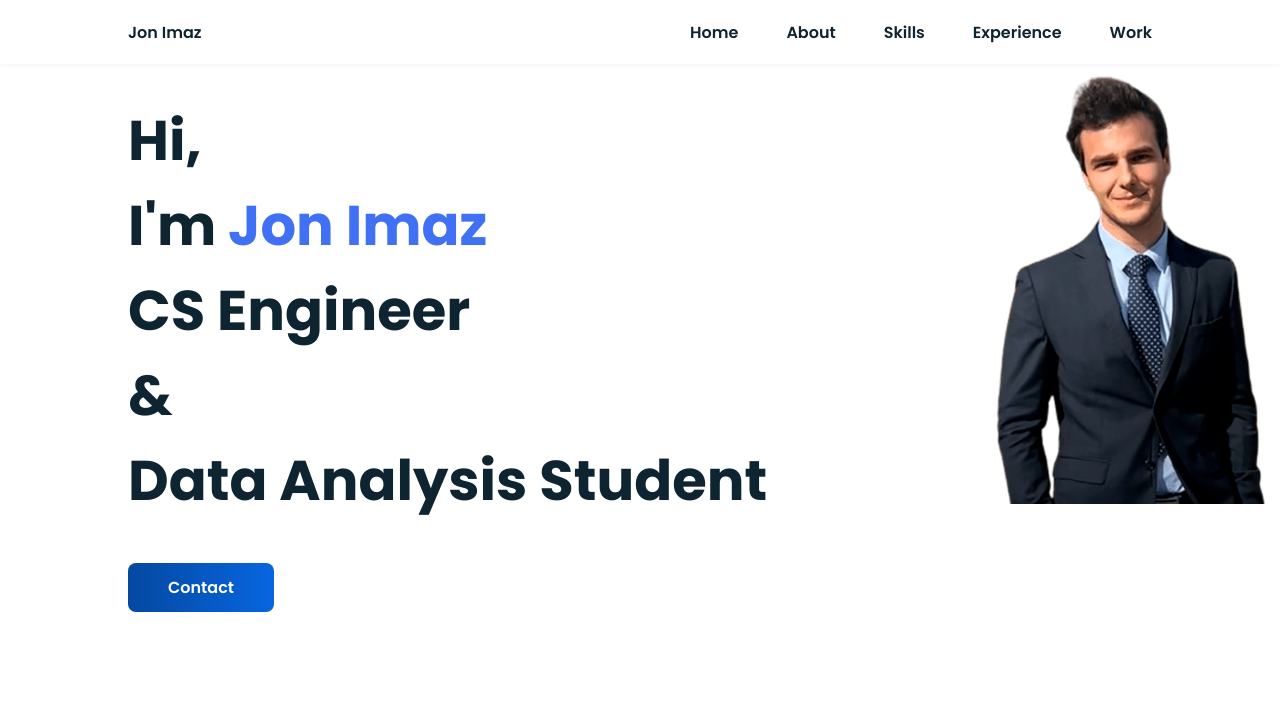
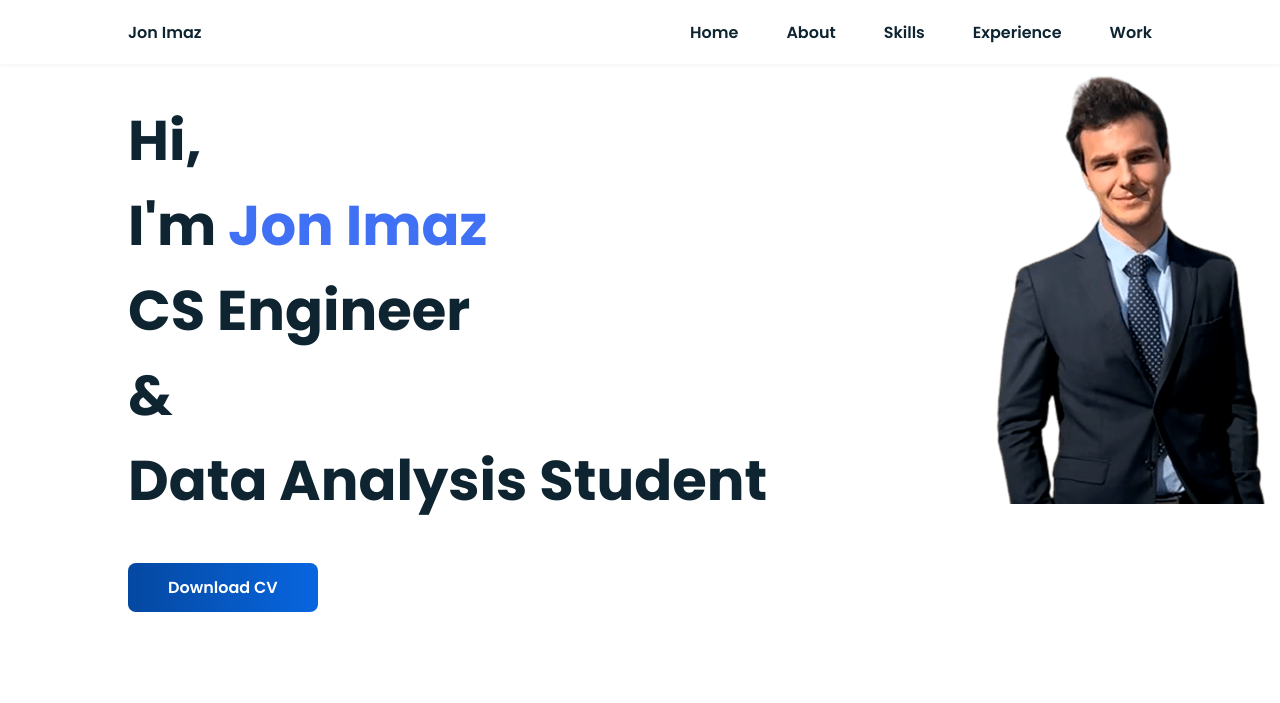
Before and after one commit to jonidra/jonidra.github.io, a plain HTML site: page index.html in a window 1280 px wide. Shown: the top 703 px of the page. Drawn offline with nearby package versions, Linux system fonts and the light colour scheme.

Commit message:
CV download added

```diff
--- a/index.html
+++ b/index.html
@@ -58,7 +58,7 @@
                     Hi, <br />I'm <span class="home_title-color">Jon Imaz</span
             ><br />CS Engineer <br />& <br />Data Analysis Student
           </h1>
-          <a href="#contact" class="button"> Contact</a>
+          <a href="assets/JonImaz_CV.pdf" class="button" download="JonImaz_CV.pdf">Download CV</a>
         </div>
 
         <div class="home_social">
```
Also changed, not shown: 1 other file.
